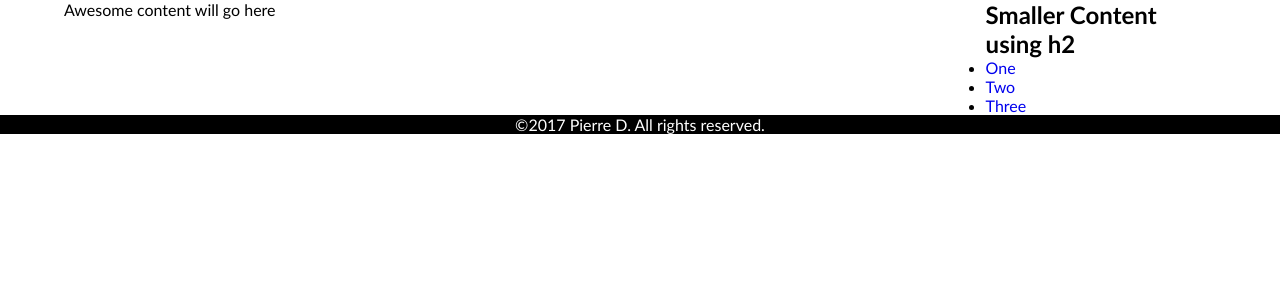
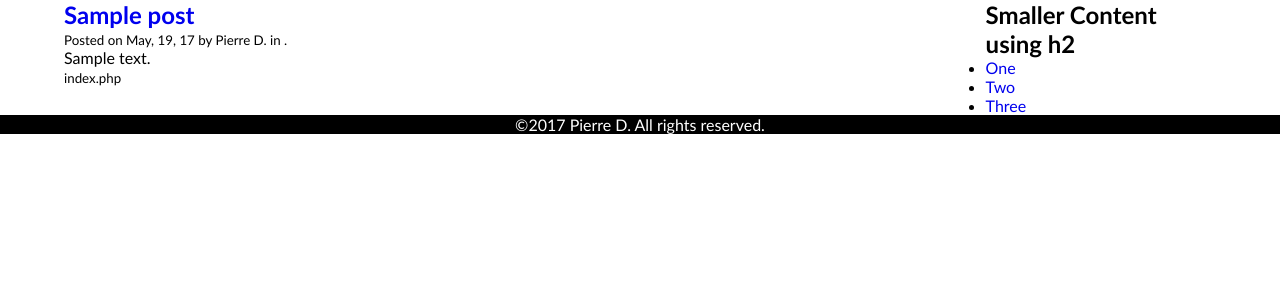
Before and after one commit to adoboeater415/web170, a WordPress theme: template portfolio/index.php in a window 1280 px wide. Shown: the part 80-380 px from the top of the page. Run offline with PHP 8.4 and a stand-in for WordPress, Linux system fonts and the light colour scheme; the site name, menu and one post (Sample post) are stand-ins, and other content is empty; some libraries are stand-ins or nearby versions.

Commit message:
Add files via upload

```diff
--- /dev/null
+++ b/portfolio/footer.php
@@ -0,0 +1,14 @@
+ </div>
+        <!-- main content ends here -->
+
+        <!-- footer -->
+        <div id="footer">
+
+            <p>&copy;2017 <a href="#">Pierre D.</a> All rights reserved.</p>
+
+        </div>
+        <!-- enf footer -->
+
+    </body>
+
+</html>
--- /dev/null
+++ b/portfolio/header.php
@@ -0,0 +1,55 @@
+<!DOCTYPE html>
+<html>
+
+    <head>
+
+        <meta charset="UTF-8">
+        <title><?php bloginfo('description'); ?> | <?php bloginfo('name'); ?></title>
+        <meta name="viewport" content="user-scalable=no, initial-scale=1.0, maximum-scale=1.0">
+
+        <!-- style starts here -->
+        <link href="<?php bloginfo('stylesheet_url'); ?>" rel="stylesheet" type="text/css" media="all">
+        <link href="<?php bloginfo('template_directory'); ?>/flexslider.css" rel="stylesheet" type="text/css">
+        <!-- style ends here -->
+
+        <!-- start script -->
+        <script src="//ajax.googleapis.com/ajax/libs/jquery/1.10.2/jquery.min.js"></script>
+        <script type="text/javascript" src="scripts/jquery.flexslider.js"></script>
+        <!-- end script -->
+
+        <!-- initialize flex -->
+        <script type="text/javascript" charset="utf-8">
+            $(window).load(function() {
+                $('.flexslider').flexslider({
+                    animation: "slide"
+                });
+            });
+        </script>
+        <!-- end flex -->
+
+    </head>
+
+    <body>
+
+        <!-- header starts here -->
+        <div id="header">
+
+            <!-- display logo and maybe name -->
+            <a href="#">
+                <img id="logo" src="<?php bloginfo('template_directory'); ?>/images/mylogo3.png" alt="Pierre D."><h1>Pierre D.</h1>
+            </a>
+            <!-- logo ends -->
+
+            <!-- nav div starts here -->
+            <div id="navigation">
+
+                <?php wp_nav_menu(array('theme_location' => 'main-menu', 'container' => 'div', 'container_id' => 'navigation',)); ?>
+
+            </div>
+            <!-- nave div ends here -->
+
+        </div>
+        <!-- header ends here -->
+
+        <!-- main content starts here -->
+        <div id="container">
--- a/portfolio/index.php
+++ b/portfolio/index.php
@@ -1,94 +1,19 @@
-<!DOCTYPE html>
-<html>
+<?php get_header(); ?>
 
-    <head>
-
-        <meta charset="UTF-8">
-        <title><?php bloginfo('description'); ?> | <?php bloginfo('name'); ?></title>
-        <meta name="viewport" content="user-scalable=no, initial-scale=1.0, maximum-scale=1.0">
-
-        <!-- style starts here -->
-        <link href="<?php bloginfo('stylesheet_url'); ?>" rel="stylesheet" type="text/css" media="all">
-        <link href="<?php bloginfo('stylesheet_url'); ?>" rel="stylesheet" type="text/css">
-        <!-- style ends here -->
-
-        <!-- start script -->
-        <script src="//ajax.googleapis.com/ajax/libs/jquery/1.10.2/jquery.min.js"></script>
-        <script type="text/javascript" src="scripts/jquery.flexslider.js"></script>
-        <!-- end script -->
-
-        <!-- initialize flex -->
-        <script type="text/javascript" charset="utf-8">
-            $(window).load(function() {
-                $('.flexslider').flexslider({
-                    animation: "slide"
-                });
-            });
-        </script>
-        <!-- end flex -->
-
-    </head>
-
-    <body>
-
-        <!-- header starts here -->
-        <div id="header">
-
-            <!-- display logo and maybe name -->
-            <a href="#">
-                <img id="logo" src="<?php bloginfo('template_directory'); ?>/images/mylogo3.png" alt="Pierre D."><h1>Pierre D.</h1>
-            </a>
-            <!-- logo ends -->
-
-            <!-- nav div starts here -->
-            <div id="navigation">
-
-                <?php wp_nav_menu(array('theme_location' => 'main-menu', 'container' => 'div', 'container_id' => 'navigation',)); ?>
-
-            </div>
-            <!-- nave div ends here -->
-
-        </div>
-        <!-- header ends here -->
-
-        <!-- main content starts here -->
-        <div id="container">
-
-            <!-- main content -->
+           <!-- main content -->
             <div id="content">
 
-                <p>Awesome content will go here</p>
+               <!-- this loop only works if I created a WordPress content -->
+                <?php if (have_posts()) : while(have_posts()) : the_post(); ?>
+                <h2><a href="<?php the_permalink(); ?>"><?php the_title(); ?></a></h2>
+                <small>Posted on <?php the_time('F, j, y'); ?> by Pierre D. in <?php the_category(); ?>.</small>
+                <?php the_content(); ?>
+                <?php endwhile; endif ?>
+                <small>index.php</small>
 
             </div>
             <!-- main content ends -->
 
-            <!-- side content -->
-            <div id="side">
+            <?php get_sidebar(); ?>
 
-                <h2>Smaller Content using h2</h2>
-
-                <ul>
-
-                    <li><a href="#">One</a></li>
-                    <li><a href="#">Two</a></li>
-                    <li><a href="#">Three</a></li>
-
-                </ul>
-
-            </div>
-            <!-- side content ends -->
-
-        </div>
-        <!-- main content ends here -->
-
-        <!-- footer -->
-        <div id="footer">
-
-            <p>&copy;2017 <a href="#">Pierre D.</a> All rights reserved.</p>
-
-        </div>
-        <!-- enf footer -->
-
-    </body>
-
-</html>
+<?php get_footer(); ?>
--- /dev/null
+++ b/portfolio/sidebar.php
@@ -0,0 +1,15 @@
+			<!-- side content -->
+            <div id="side">
+
+                <h2>Smaller Content using h2</h2>
+
+                <ul>
+
+                    <li><a href="#">One</a></li>
+                    <li><a href="#">Two</a></li>
+                    <li><a href="#">Three</a></li>
+
+                </ul>
+
+            </div>
+            <!-- side content ends -->
--- a/portfolio/style.css
+++ b/portfolio/style.css
@@ -79,6 +79,15 @@
     display: none;
 }
 
+/*this will be the standard style for all p tags and header tags
+unless I declare otherwise*/
+#content p h1 h2 h3 {
+	padding: 15px !important;
+}
+
+
+/*end of text style*/
+
 #container {
     width: 90%;
     margin: 0 auto;
```
Also changed, not shown: portfolio/function.php (added, +12 -0 lines).
